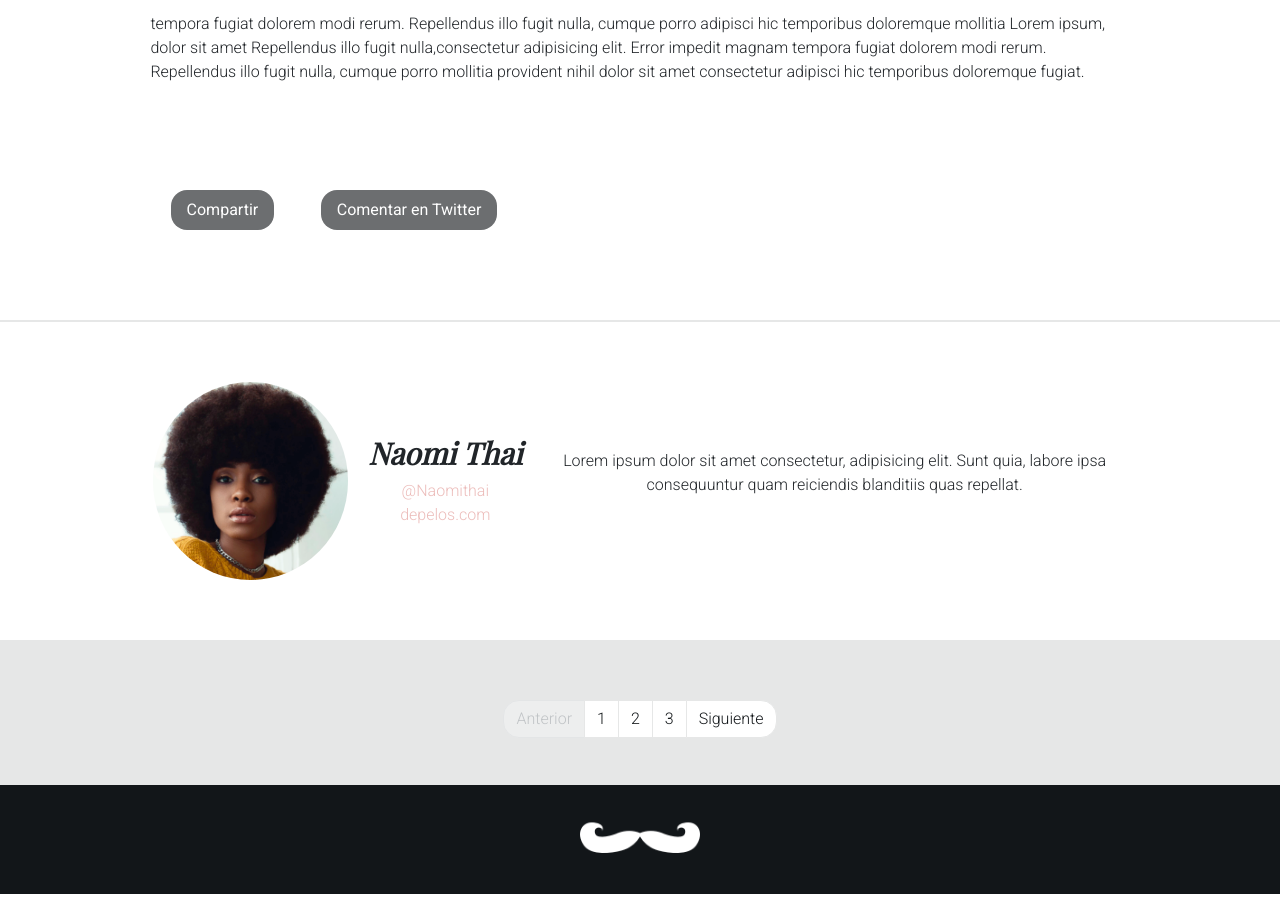
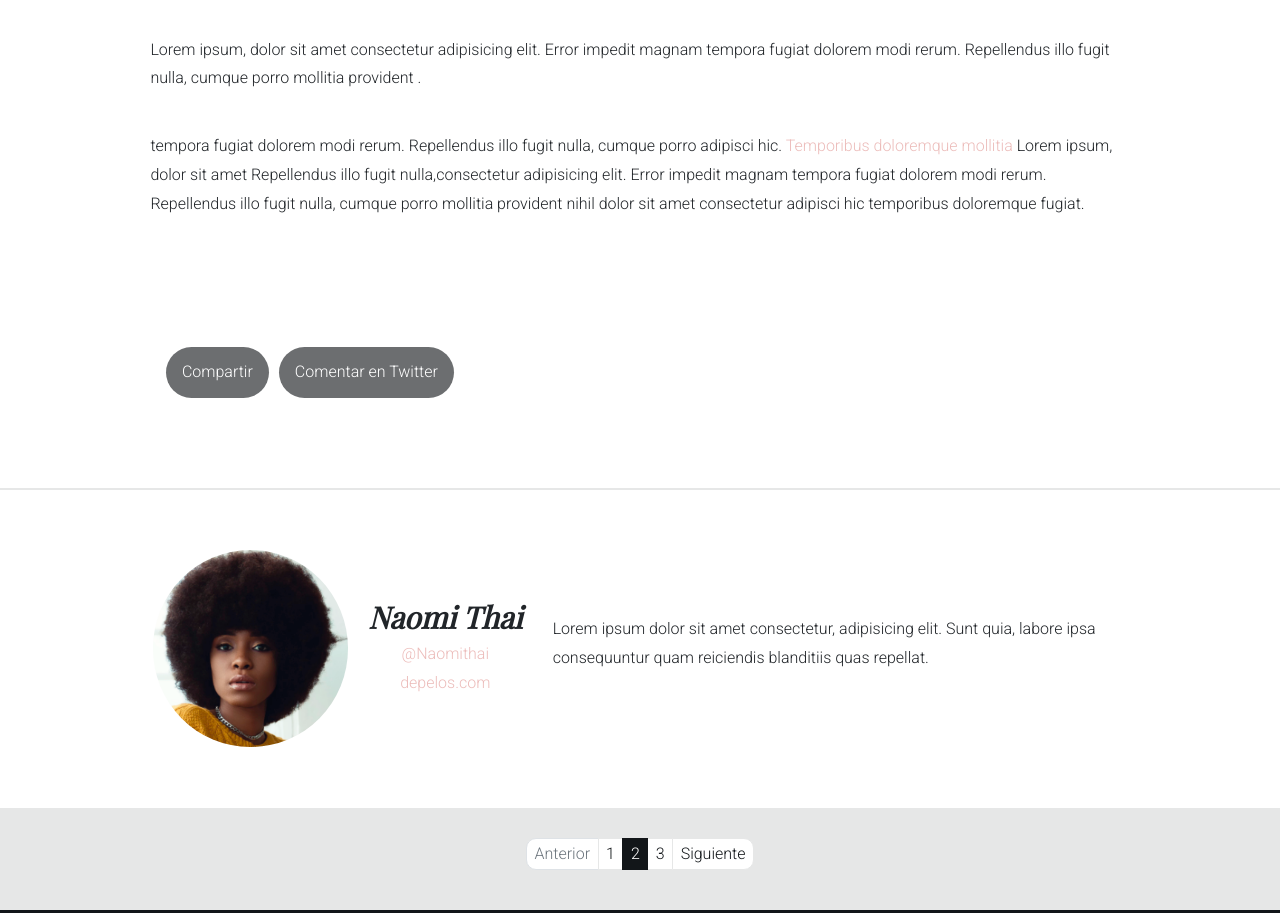
Before and after one commit to Verastian/Barbershop, a plain HTML site: page index.html in a window 1280 px wide. Shown: the part 1200-2113 px from the top of the page. Drawn offline with nearby package versions, Linux system fonts and the light colour scheme; a web font is replaced by a local one.

Commit message:
Version 0.0.2

```diff
--- a/assets/sass/abstracts/_mixins.scss
+++ b/assets/sass/abstracts/_mixins.scss
@@ -0,0 +1,15 @@
+@mixin center {
+    display: flex;
+    justify-content: center;
+}
+
+@mixin italy{
+    font-style: italic;
+}
+
+@mixin txt__white{
+    color: $white;
+}
+@mixin txt__center {
+    text-align: center;
+}
--- a/assets/sass/abstracts/_variables.scss
+++ b/assets/sass/abstracts/_variables.scss
@@ -20,6 +20,12 @@ $large: 18px;
 $medium: 16px;
 $small: 12px;
 
+$xx-large-em: 4.375em;
+$x-large-em: 1.875em;
+$large-em: 1.125em;
+$medium-em: 1em;
+$small-em: .75em;
+
 // Color Scheme
 
 // First Color Scheme
--- a/assets/sass/base/_base.scss
+++ b/assets/sass/base/_base.scss
@@ -15,3 +15,18 @@ a {
         }
     }
 }
+button {
+    background: none;
+    color: inherit;
+    border: none;
+    padding: 0;
+    font: inherit;
+    cursor: pointer;
+    outline: inherit;
+/*específico para MacOS con Chrome. */
+    &:focus {
+        outline: none;
+        box-shadow: none;
+        border: 2px solid transparent;
+    }
+}
--- a/assets/sass/base/_normalize.scss
+++ b/assets/sass/base/_normalize.scss
@@ -1,6 +1,31 @@
+
 body{
+    font-family: $roboto;
+    font-weight: $light_fnt;
+    font-size: $medium;
+    line-height: 1.8;
     margin: 0 auto;
 }
+p{
+    font-size: $medium;
+}
+
 img{
     max-width: 100%;
+    border-style: none;
 }
+html{
+    font-size: 62.5%; /* Reset para REMS - 62.5% = 10px de 16px */
+}
+
+//Cambiar los estilos de fuente en todos los navegadores.
+button,
+input,
+optgroup,
+select,
+textarea {
+  font-family: inherit;
+  font-size: 100%;
+  line-height: 1.15;
+  margin: 0;
+}
--- a/assets/sass/base/_typography.scss
+++ b/assets/sass/base/_typography.scss
@@ -1,6 +1,3 @@
-.txt__center {
-    text-align: center;
-}
 
 
 /* Base Typography*/
@@ -14,17 +11,16 @@ h6 {
     font-weight: $regular;
     font-size: $medium;
 }
-
+h1 {
+    font-family: $playfair;
+    font-weight: $black;
+    font-size: $xx-large;
+}
 
 h2 {
     font-family: $playfair;
     font-weight: $black_fnt;
     font-size: $x-large;
-}
-body{
-    font-family: $roboto;
-    font-weight: $light_fnt;
-    font-size: $medium;
 }
 
 .italy{
@@ -34,20 +30,6 @@ body{
 .txt__white{
     color: $white;
 }
-
-
-@media screen and (min-width: 601px) {
-    h1 {
-        font-family: $playfair;
-        font-weight: $black;
-        font-size: $xx-large;
-    }
-  }
-
-  @media screen and (max-width: 600px) {
-    h1 {
-        font-family: $playfair;
-        font-weight: $black;
-        font-size: 10vw;
-    }
-  }
+.txt__center {
+    text-align: center;
+}
--- a/assets/sass/components/_buttons.scss
+++ b/assets/sass/components/_buttons.scss
@@ -1,8 +1,8 @@
 
-.btn {
+.bttn {
     border: none;
     display: inline-block;
-    padding: 8px 16px;
+    padding: 16px 16px;
     vertical-align: middle;
     overflow: hidden;
     text-decoration: none;
@@ -11,29 +11,21 @@
     text-align: center;
     cursor: pointer;
     white-space: nowrap;
+    font-size: $medium;
 
-&:hover {
-    color: $white;
-    background-color: $light-gray;
+
+    &:hover {
+        color: $white;
+        background-color: $light-gray;
+    }
+    &:focus{
+        border: 2px solid $light-gray;
+    }
 }
-}
-.btn
- {
+.bttn {
     user-select: none;
 }
-.disabled,
-.btn:disabled {
-    cursor: not-allowed;
-    opacity: 0.3;
+
+.round-xlarge {
+    border-radius: $x-large;
 }
-.disabled *,
-:disabled * {
-    pointer-events: none;
-}
-.btn.disabled:hover,
-.btn:disabled:hover {
-    box-shadow: none;
-}
-.round-xlarge {
-    border-radius: $medium;
-}
--- a/assets/sass/layout/_main-principal.scss
+++ b/assets/sass/layout/_main-principal.scss
@@ -1,3 +1,49 @@
+.main__site {
+    background-color: $white;
+    padding: 0;
+    margin: 0;
+}
+.main__container__princ {
+    /* padding: 0 25px; */
+    width: 90%;
+    max-width: 1200px;
+    /* = 1200px */
+    margin: 0 auto;
+}
+.main__imghead {
+    position: relative;
+}
+
+@media screen and (min-width: 768px) {
+    .main__title {
+        font-size: $xx-large-em;
+    }
+}
+
+@media screen and (max-width: 768px) {
+    .main__title {
+        font-size: 7vw;
+    }
+}
+.main__date{
+    font-family: $roboto;
+    font-size: $large;
+}
+.main__btn{
+    padding: 0 2%;
+    width:100%;
+    max-width: 1200px;
+    /* = 1200px */
+    margin: 0 auto;
+}
+@media(max-width:992px){
+.main__btn{
+    padding: 0 5%;
+    width: 90%;
+
+}
+}
+
 .display__middle {
     position: absolute;
     top: 50%;
@@ -8,32 +54,18 @@
 .display__relativ {
     position: relative;
 }
-.main__container__princ {
-    /* padding: 0 25px; */
-    width: 90%;
-    max-width: 1200px;
-    /* = 1200px */
-    margin: 0 auto;
+
+.dir_col {
+    display: flex;
+    flex-direction: column;
 }
-.center {
+.dir_row {
     display: flex;
-    justify-content: center;
-}
-.dir_block {
-    display: block;
+    flex-direction: row;
 }
 .evenly {
     display: flex;
     justify-content: space-evenly;
-}
-.bg__platinum {
-    background-color: $platinum;
-}
-.img_border {
-    border-radius: 50%;
-}
-.center {
-    margin: auto;
 }
 
 @media (min-width: 576px) {
@@ -43,12 +75,8 @@
         align-items: center;
     }
 }
-@media (max-width: 576px) {
-    .hidden {
-        display: none;
-    }
+
+.center {
+    display: flex;
+    justify-content: center;
 }
-
-.border_top{
-    border-top: 2px solid $platinum;
-}
--- /dev/null
+++ b/assets/sass/layout/_sections.scss
@@ -0,0 +1,23 @@
+.sec__site {
+    background-color: $white;
+}
+@media (max-width: 576px) {
+    .sec__hidden {
+        display: none;
+    }
+    .sec__img {
+        max-width: 30vw;
+        padding-bottom: 10px;
+    }
+}
+
+.sec__border-top {
+    border-top: 2px solid $platinum;
+}
+
+.sec__img-border {
+    border-radius: 50%;
+}
+.sec__txt{
+    text-align: start;
+}
--- /dev/null
+++ b/assets/sass/layout/_sections_2.scss
@@ -0,0 +1,3 @@
+.sec-2_site {
+    background-color: $platinum;
+}
--- a/assets/sass/main.scss
+++ b/assets/sass/main.scss
@@ -13,7 +13,7 @@
 
 
 // 4. LAYOUT
-@import "layout/footer","layout/header","layout/main-principal","layout/pagination","layout/grid";
+@import "layout/footer","layout/header","layout/main-principal","layout/pad","layout/grid","layout/sections","layout/sections_2";
 
 // 5.COMPONENTS
 @import "components/btn-pag","components/buttons";
--- a/assets/sass/vendors/scss_bootstrap/_variables.scss
+++ b/assets/sass/vendors/scss_bootstrap/_variables.scss
@@ -836,7 +836,7 @@ $pagination-hover-bg:              $nickel !default;
 $pagination-hover-border-color:     $gray-300 !default;
 
 $pagination-active-color:           $component-active-color !default;
-$pagination-active-bg:              $nickel !default;
+$pagination-active-bg:              $eerie-black !default;
 /* $pagination-active-bg:              $component-active-bg !default; */
 $pagination-active-border-color:    $pagination-active-bg !default;
 
--- a/index.html
+++ b/index.html
@@ -5,19 +5,21 @@
     <meta charset="UTF-8">
     <meta name="viewport" content="width=device-width, initial-scale=1.0">
     <title>Document</title>
-    <link rel="stylesheet" href="assets/css/main.css">
+    <!--Google Fonts-->
    <link
        href="https://fonts.googleapis.com/css2?family=Playfair+Display:ital,wght@0,400;1,900&family=Roboto:wght@300;400&display=swap"
        rel="stylesheet" type='text/css'>
+    <!--Mi estilo-->
+    <link rel="stylesheet" href="assets/css/main.css">
 </head>
 
-<body>
+<body id="aqui">
     <header class="header__site">
         <div class="row__princ">
             <div class=" col__princ s12 m12 l12 ">
                 <div class="container__princ">
-                    <nav class="navbar navbar-expand-md navbar-dark bg-dark">
-                        <a class="navbar-brand" href="#">
+                    <nav class="navbar navbar-expand-md navbar-dark bg-dark container px-lg-5">
+                        <a class="navbar-brand pl-lg-5" href="#">
                             <img class="logo__princ" src="assets/images/logo.png" alt="">
                         </a>
                         <!-- barra de navegación plegable -->
@@ -25,7 +27,7 @@
                             ariacontrols="navbarNav" aria-expanded="false" aria-label="Toggle navigation">
                             <span class="navbar-toggler-icon"></span>
                         </button>
-                        <div class="collapse navbar-collapse  justify-content-end" id="navbarNav">
+                        <div class="collapse navbar-collapse  justify-content-end pr-lg-5" id="navbarNav">
                             <ul class="navbar-nav">
                                 <li class="nav-item">
                                     <a class="nav-link d-none d-sm-block" href="#">Nosotros</a>
@@ -50,18 +52,19 @@
             </div>
     </header>
 
-    <main class="main">
+    <main class="main__site">
+        <section class="main__imghead">
             <div class="row__princ">
-            <div class="col__princ s12 m12 l12 txt__center display__relativ" style="background-col__princor: #ccc;">
-
-                <img src="assets/images/post-image.jpg" alt="">
+                <div class="col__princ s12 m12 l12 txt__center">
+                    <img src="assets/images/post-image.jpg" alt="imagen_head">
                     <div class="display__middle ">
-                    <h1 class="italy txt__white">5 formas de cuidar</h1>
-                    <h1 class="italy  txt__white">tu corte de cabello </h1>
+                        <h1 class="italy txt__white main__title">5 formas de cuidar</h1>
+                        <h1 class="italy  txt__white main__title">tu corte de cabello </h1>
                     </div>
 
                 </div>
             </div>
+        </section>
 
         <div class="row__princ pad_y5">
             <div class="col__princ m12 ">
@@ -70,38 +73,39 @@
                         <div class="col__princ s12 m12 l12 ">
                             <div class="main__container__princ">
 
-                                <p><span>12 de Abril de 2020</span></p>
+                                <p><span class="main__date">12 de Abril de 2020</span></p>
                                 <p>Lorem ipsum, dolor sit amet consectetur adipisicing elit. Error impedit magnam
                                     tempora
                                     fugiat dolorem modi rerum. Repellendus illo fugit nulla, cumque porro mollitia
                                     provident
-                                    nihil adipisci hic temporibus doloremque fugiat.</p>
+                                    nihil adipisci hic temporibus doloremque fugiat.</p><br>
                                 <p>tempora fugiat dolorem modi rerum. Repellendus illo fugit nulla, cumque porro
                                     mollitia
                                     Lorem ipsum, dolor sit amet consectetur adipisicing elit. Error impedit magnam
                                     tempora
                                     fugiat dolorem modi rerum. Repellendus illo fugit nulla, cumque porro mollitia
                                     provident
-                                    nihil dolor sit amet consectetur adipisci hic temporibus doloremque fugiat.</p>
+                                    nihil dolor sit amet consectetur adipisci hic temporibus doloremque fugiat.</p><br>
                                 <p>Lorem ipsum, dolor sit amet consectetur adipisicing elit. Error impedit magnam
                                     tempora
                                     fugiat dolorem modi rerum. Repellendus illo fugit nulla, cumque porro mollitia
                                     provident
                                     nihil adipisci hic temporibus doloremque fugiat.dolor sit amet consectetur
                                     adipisicing
-                                    elit. Error impedit magnam tempora fugiat dolorem modi rerum</p>
+                                    elit. Error impedit magnam tempora fugiat dolorem modi rerum</p><br>
                                 <p>Lorem ipsum, dolor sit amet consectetur adipisicing elit. Error impedit magnam
                                     tempora
                                     fugiat dolorem modi rerum. Repellendus illo fugit nulla, cumque porro mollitia
                                     provident
-                                    .</p>
+                                    .</p><br>
                                 <p>tempora fugiat dolorem modi rerum. Repellendus illo fugit nulla, cumque porro
                                     adipisci
-                                    hic temporibus doloremque mollitia Lorem ipsum, dolor sit amet Repellendus illo
+                                    hic. <a href="#">Temporibus doloremque mollitia</a> Lorem ipsum, dolor sit amet
+                                    Repellendus illo
                                     fugit
                                     nulla,consectetur adipisicing elit. Error impedit magnam tempora fugiat dolorem modi
                                     rerum. Repellendus illo fugit nulla, cumque porro mollitia provident nihil dolor sit
-                                    amet consectetur adipisci hic temporibus doloremque fugiat.</p>
+                                    amet consectetur adipisci hic temporibus doloremque fugiat.</p><br>
                             </div>
                         </div>
                     </div>
@@ -109,51 +113,59 @@
             </div>
 
         </div>
+        <section class="main__btn">
             <div class="row__princ pad_b4">
                 <div class="col__princ m12 ">
-                <div class="main__container__princ">
+
+                    <div class="row__princ pad_y3">
+                        <div class="col__princ s12 m12 l5  dir_row center">
+                            <div class="pad_l">
+                                <button class=" bttn round-xlarge">Compartir</button>
+                            </div>
+                            <div class="pad_l">
+                                <button class=" bttn round-xlarge">Comentar en Twitter</button>
+                            </div>
+                        </div>
+                    </div>
+
+
+                </div>
+            </div>
+        </section>
+        <section class="sec__site sec__border-top row__princ pad_y5 ">
+            <div class="col__princ m12  txt__center">
+
+                <div class="container__princ ">
+                    <div class="row__princ center_flex">
+                        <div class="col__princ  m2 l2  center_flex">
+                            <img class="sec__img-border sec__img" src="assets/images/naomi-thai.png" alt="">
+                        </div>
+                        <div class="col__princ  m2 l2  center_flex">
                             <div class="row__princ">
-                        <div class="col__princ s12 m12 l5 pad_y3 evenly">
-                            <div class="pad_l4">
-                                <button class="button btn round-xlarge">Compartir</button>
+                                <div class="col__princ ">
+                                    <h2 class="italy">Naomi Thai</h2>
                                 </div>
-                            <div class="pad_r3">
-                                <button class="button btn round-xlarge">Comentar en Twitter</button>
+                                <div class="col__princ ">
+                                    <a href="#">
+                                        <p class="pad_0 marg_0">@Naomithai</p>
+                                    </a>
+                                    <a href="#">
+                                        <p class="pad_0 marg_0">depelos.com</p>
+                                    </a>
+                                </div>
+                            </div>
+                        </div>
+                        <div class="col__princ  m6 l6 center_flex sec__hidden sec__txt pad_l">
+                            <p>Lorem ipsum dolor sit amet consectetur, adipisicing elit. Sunt quia, labore ipsa
+                                consequuntur quam reiciendis blanditiis quas repellat.</p>
                         </div>
                     </div>
                 </div>
             </div>
+        </section>
 
-            </div>
-        </div>
-        <div class="row__princ pad_y5 border_top">
-            <div class="col__princ m12  txt__center">
-
-                <div class="container__princ ">
-                    <div class="row__princ center_flex">
-                        <div class="col__princ  m2 l2  center_flex" >
-                            <img class="img_border" src="assets/images/naomi-thai.png" alt="">
-                        </div>
-                        <div class="col__princ  m2 l2  center_flex" >
-                            <div class="row__princ" >
-                                <div class="col__princ ">
-                                    <h2 class="italy">Naomi Thai</h2>
-                                </div>
-                                <div class="col__princ ">
-                                    <a href="#"><p class="pad_0 marg_0">@Naomithai</p></a>
-                                    <a href="#"><p class="pad_0 marg_0">depelos.com</p></a>
-                                </div>
-                            </div>
-                        </div>
-                        <div class="col__princ  m6 l6 center_flex hidden" >
-                            <p>Lorem ipsum dolor sit amet consectetur, adipisicing elit. Sunt quia, labore ipsa consequuntur quam reiciendis blanditiis quas repellat.</p>
-                        </div>
-                    </div>
-                </div>
-            </div>
-        </div>
-
-        <div class="row__princ pad_y3 bg__platinum pad_t4">
+        <section class="sec-2_site ">
+            <div class="row__princ pad_y3 ">
                 <div class="col__princ m12 gray center" style="background-col__princor: #ccc;">
                     <div class="container__princ">
                         <nav aria-label="Page navigation example">
@@ -162,7 +174,7 @@
                                     <a class="page-link" href="#" tabindex="-1" aria-disabled="true">Anterior</a>
                                 </li>
                                 <li class="page-item"><a class="page-link" href="#">1</a></li>
-                            <li class="page-item"><a class="page-link" href="index.html">2</a></li>
+                                <li class="page-item active"><a class="page-link" href="#aqui">2</a></li>
                                 <li class="page-item"><a class="page-link" href="#">3</a></li>
                                 <li class="page-item">
                                     <a class="page-link" href="#">Siguiente</a>
@@ -172,9 +184,10 @@
                     </div>
                 </div>
             </div>
+        </section>
     </main>
 
-    <footer class="footer__site pad_y3">
+    <footer class="footer__site pad_y5">
         <div class="row__princ">
             <div class="col__princ m12">
                 <div class="header__container__princ  center">
@@ -183,7 +196,20 @@
             </div>
         </div>
     </footer>
-
+ <!--jQuery 3.5.1-->
+ <script src="https://code.jquery.com/jquery-3.5.1.min.js"
+ integrity="sha256-9/aliU8dGd2tb6OSsuzixeV4y/faTqgFtohetphbbj0=" crossorigin="anonymous"></script>
+<!-- <script src="https://code.jquery.com/jquery-3.3.1.slim.min.js" integrity="sha384-
+q8i/X+965DzO0rT7abK41JStQIAqVgRVzpbzo5smXKp4YfRvH+8abtTE1Pi6jizo" crossorigin="anonymous"></script> -->
+<!--Popper JS 1.14.3-->
+<script src="https://cdnjs.cloudflare.com/ajax/libs/popper.js/1.14.3/umd/popper.min.js"
+ integrity="sha384-ZMP7rVo3mIykV+2+9J3UJ46jBk0WLaUAdn689aCwoqbBJiSnjAK/l8WvCWPIPm49"
+ crossorigin="anonymous"></script>
+<!--Bootstrap JS 4.1.3-->
+<script src="https://stackpath.bootstrapcdn.com/bootstrap/4.1.3/js/bootstrap.min.js" integrity="sha384-
+ChfqqxuZUCnJSK3+MXmPNIyE6ZbWh2IMqE241rYiqJxyMiZ6OW/JmZQ5stwEULTy" crossorigin="anonymous"></script>
+<!-- Mi script -->
+<script src="assets/js/script.js"></script>
 </body>
 
 </html>
```
Also changed, not shown: assets/css/main.css, assets/sass/layout/_pad.scss (renamed from assets/sass/layout/_pagination.scss), 1 other file. Lines whose indentation alone changed are shown as unchanged.
